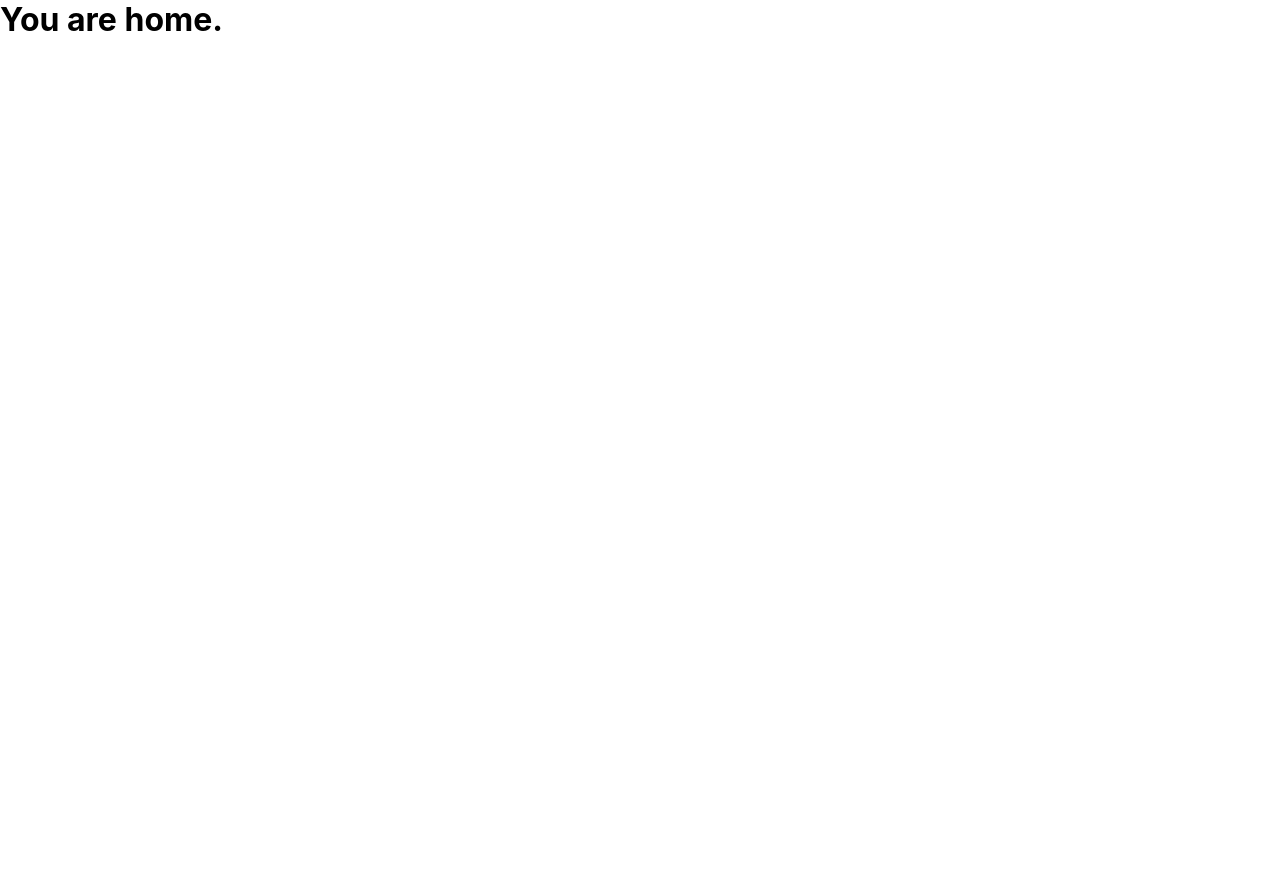
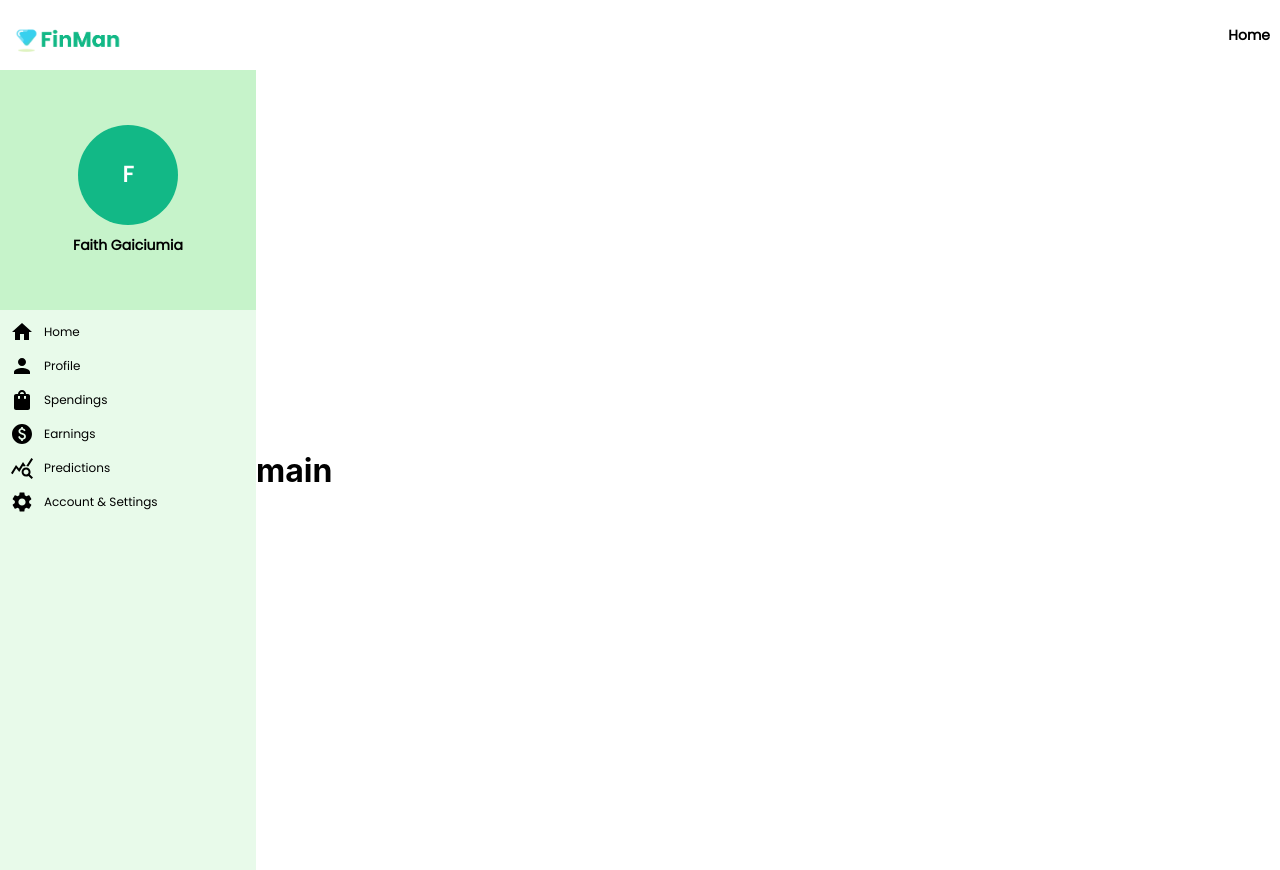
Before and after one commit to faithgaiciumia/react-financial-management-app, a React (Create React App) app: page /home in a window 1280 px wide. Before the commit the page ends 800 px from the top, so only its background shows below. Built offline with nearby package versions, Linux system fonts and the light colour scheme.

Commit message:
home sidebar and navigation bar

```diff
--- a/package.json
+++ b/package.json
@@ -5,12 +5,14 @@
   "dependencies": {
     "@emotion/react": "^11.10.5",
     "@emotion/styled": "^11.10.5",
+    "@mui/icons-material": "^5.11.0",
     "@mui/material": "^5.11.6",
     "@testing-library/jest-dom": "^5.16.5",
     "@testing-library/react": "^13.4.0",
     "@testing-library/user-event": "^13.5.0",
     "react": "^18.2.0",
     "react-dom": "^18.2.0",
+    "react-jss": "^10.9.2",
     "react-router-dom": "^6.7.0",
     "react-scripts": "5.0.1",
     "web-vitals": "^2.1.4"
--- a/public/index.html
+++ b/public/index.html
@@ -1,15 +1,16 @@
 <!DOCTYPE html>
 <html lang="en">
+
 <head>
   <meta charset="utf-8" />
   <link rel="icon" href="%PUBLIC_URL%/favicon.ico" />
   <meta name="viewport" content="width=device-width, initial-scale=1" />
   <meta name="theme-color" content="#000000" />
-    <meta
-      name="description"
-      content="Web site created using create-react-app"
-    />
+  <meta name="description" content="Web site created using create-react-app" />
   <link rel="apple-touch-icon" href="%PUBLIC_URL%/logo192.png" />
+  <link rel="preconnect" href="https://fonts.googleapis.com">
+  <link rel="preconnect" href="https://fonts.gstatic.com" crossorigin>
+  <link href="https://fonts.googleapis.com/css2?family=Poppins&display=swap" rel="stylesheet">
   <!--
       manifest.json provides metadata used when your web app is installed on a
       user's mobile device or desktop. See https://developers.google.com/web/fundamentals/web-app-manifest/
@@ -26,6 +27,7 @@
     -->
   <title>React App</title>
 </head>
+
 <body>
   <noscript>You need to enable JavaScript to run this app.</noscript>
   <div id="root"></div>
@@ -40,4 +42,5 @@
       To create a production bundle, use `npm run build` or `yarn build`.
     -->
 </body>
+
 </html>
--- /dev/null
+++ b/src/components/NavBar.js
@@ -0,0 +1,31 @@
+import { createUseStyles } from "react-jss";
+import logo from "../../src/img/finlogo.png";
+export default function NavBar() {
+  const styles = useStyles();
+  return (
+    <div className={styles.container}>
+      <img src={logo} alt="logo" className={styles.logo}/>
+      <div>
+        <p className={styles.sideLogo}>Home</p>
+      </div>
+    </div>
+  );
+}
+const useStyles = createUseStyles({
+  container: {
+    backgroundColor: "#fff",
+    padding:"10px",
+    display:"flex",
+    justifyContent:"space-between",
+    alignContent:"center",
+    alignItems:"center"
+  },
+  logo:{
+    height:"50px"
+  },
+  sideLogo:{
+    fontFamily:"Poppins",
+    fontSize:"14px",
+    fontWeight:"800"
+  }
+});
--- /dev/null
+++ b/src/components/SideBar.js
@@ -0,0 +1,100 @@
+import { createUseStyles } from "react-jss";
+import HomeIcon from '@mui/icons-material/Home';
+import PersonIcon from '@mui/icons-material/Person';
+import ShoppingBagIcon from '@mui/icons-material/ShoppingBag';
+import PaidIcon from '@mui/icons-material/Paid';
+import QueryStatsIcon from '@mui/icons-material/QueryStats';
+import SettingsIcon from '@mui/icons-material/Settings';
+export default function SideBar() {
+  const styles = useStyles();
+
+  return (
+    <div className={styles.container}>
+      <div className={styles.header}>
+        <div className={styles.profile}>
+            <p className={styles.profileTxt}>F</p>
+        </div>
+        <p className={styles.bold}>Faith Gaiciumia</p>
+      </div>
+      <div className={styles.list}>
+        <div className={styles.listRow}>
+            <HomeIcon/>
+            <p className={styles.listTxt}>Home</p>
+        </div>
+        <div className={styles.listRow}>
+            <PersonIcon/>
+            <p className={styles.listTxt}>Profile</p>
+        </div>
+        <div className={styles.listRow}>
+            <ShoppingBagIcon/>
+            <p className={styles.listTxt}>Spendings</p>
+        </div>
+        <div className={styles.listRow}>
+            <PaidIcon/>
+            <p className={styles.listTxt}>Earnings</p>
+        </div>
+        <div className={styles.listRow}>
+            <QueryStatsIcon/>
+            <p className={styles.listTxt}>Predictions</p>
+        </div>
+        <div className={styles.listRow}>
+            <SettingsIcon/>
+            <p className={styles.listTxt}>Account & Settings</p>
+        </div>
+      </div>
+    </div>
+  );
+}
+
+const useStyles = createUseStyles({
+  container: {
+    backgroundColor: "rgba(198, 243, 202, 0.4)",
+    height: "100vh",
+    width:"20%"
+  },
+  header: {
+    backgroundColor: "#C6F3CA",
+    height:"30vh",
+    display:"flex",
+    justifyContent:"center",
+    alignContent:"center",
+    alignItems:"center",
+    flexDirection:"column"
+  },
+  profile:{
+    backgroundColor:"#12B886",
+    width:"100px",
+    height:"100px",
+    borderRadius:"50%",
+    display:"flex",
+    alignItems:"center",
+    justifyContent:"center",
+    alignContent:"center"
+  },
+  profileTxt:{
+    fontFamily:"Poppins",
+    color:"#fff",
+    fontWeight:"800",
+    fontSize:"22px"
+  },
+  bold:{
+    fontFamily:"Poppins",
+    fontWeight:"800",
+    fontSize:"14px",
+    marginTop:"10px"
+  },
+  list:{
+    margin:"10px"
+  },
+  listRow:{
+    display:"flex",
+    alignContent:"center",
+    alignItems:"center",
+    marginTop:"10px"
+  },
+  listTxt:{
+    fontFamily:"Poppins",
+    fontSize:"12px",
+    marginLeft:"10px"
+  }
+});
--- a/src/pages/home/home.js
+++ b/src/pages/home/home.js
@@ -1,7 +1,29 @@
-export default function Home(){
-    return(
-        <div>
-            <h1>You are home.</h1>
+import SideBar from "../../components/SideBar";
+import NavBar from "../../components/NavBar";
+import { createUseStyles } from "react-jss";
+
+export default function Home() {
+  const styles = useStyles();
+  return (
+    <>
+      <NavBar />
+      <div className={styles.row}>
+        <SideBar />
+        <div className={styles.col}>
+          <h1>main</h1>
         </div>
-    )
+      </div>
+    </>
+  );
 }
+
+const useStyles = createUseStyles({
+  row: {
+    display: "flex",
+    alignContent: "center",
+    alignItems: "center",
+  },
+  col: {
+    width: "70%",
+  },
+});
```
Also changed, not shown: 2 other files (tests, documents, lock files or other folders). Lines whose indentation alone changed are shown as unchanged.
